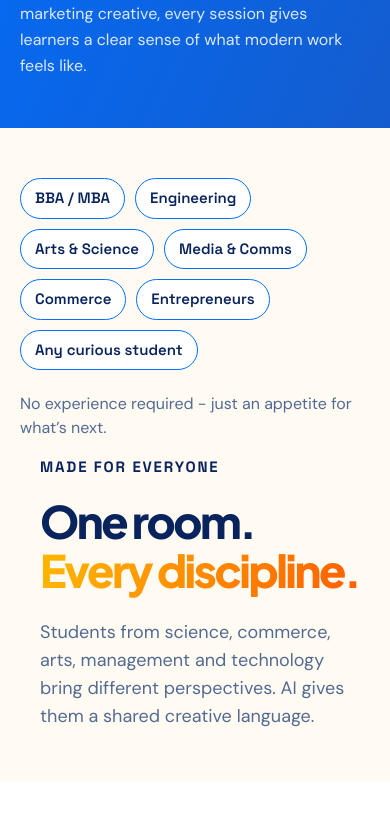
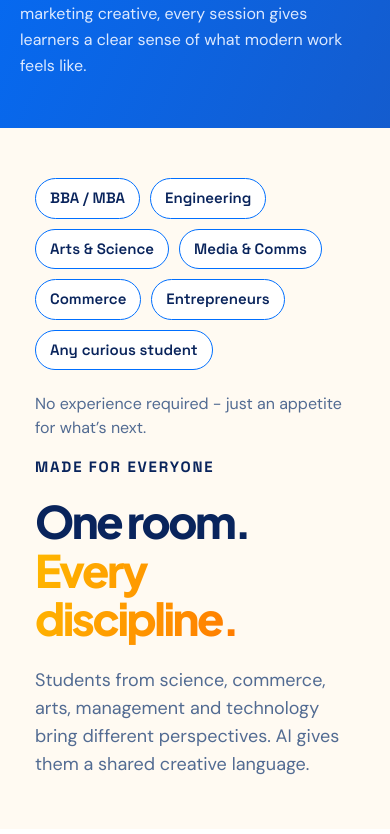
Before and after one commit to MohammedThalhaA/DigitalGhuruPromo, a Next.js app: page / in a window 390 px wide. Shown: the part 2524-3358 px from the top of the page. Built offline with nearby package versions, Linux system fonts and the light colour scheme; no server answers; the database is empty; a web font is replaced by a local one.

Commit message:
Body text size fixes

```diff
--- a/app/redesign.css
+++ b/app/redesign.css
@@ -2559,8 +2559,10 @@ label { font-size: 14px; }
   .photo-orbit, .photo-stamp { display: none !important; }
 
   .promise, .audience, .problem, .method, .trainer, .date, .bento-grid, .why-choose-container, .faq-target-grid { grid-template-columns: 1fr !important; width: 100% !important; max-width: 100vw !important; box-sizing: border-box !important; }
+  .audience { padding-left: 35px !important; padding-right: 35px !important; }
   .problem-side p { font-size: 17px !important; }
   .audience .chips { margin-left: 0 !important; }
+  .audience-title-block { margin-left: 0 !important; }
   .chips p { font-size: 16px !important; }
 
   /* CRITICAL: Force Register to Stack */
```
